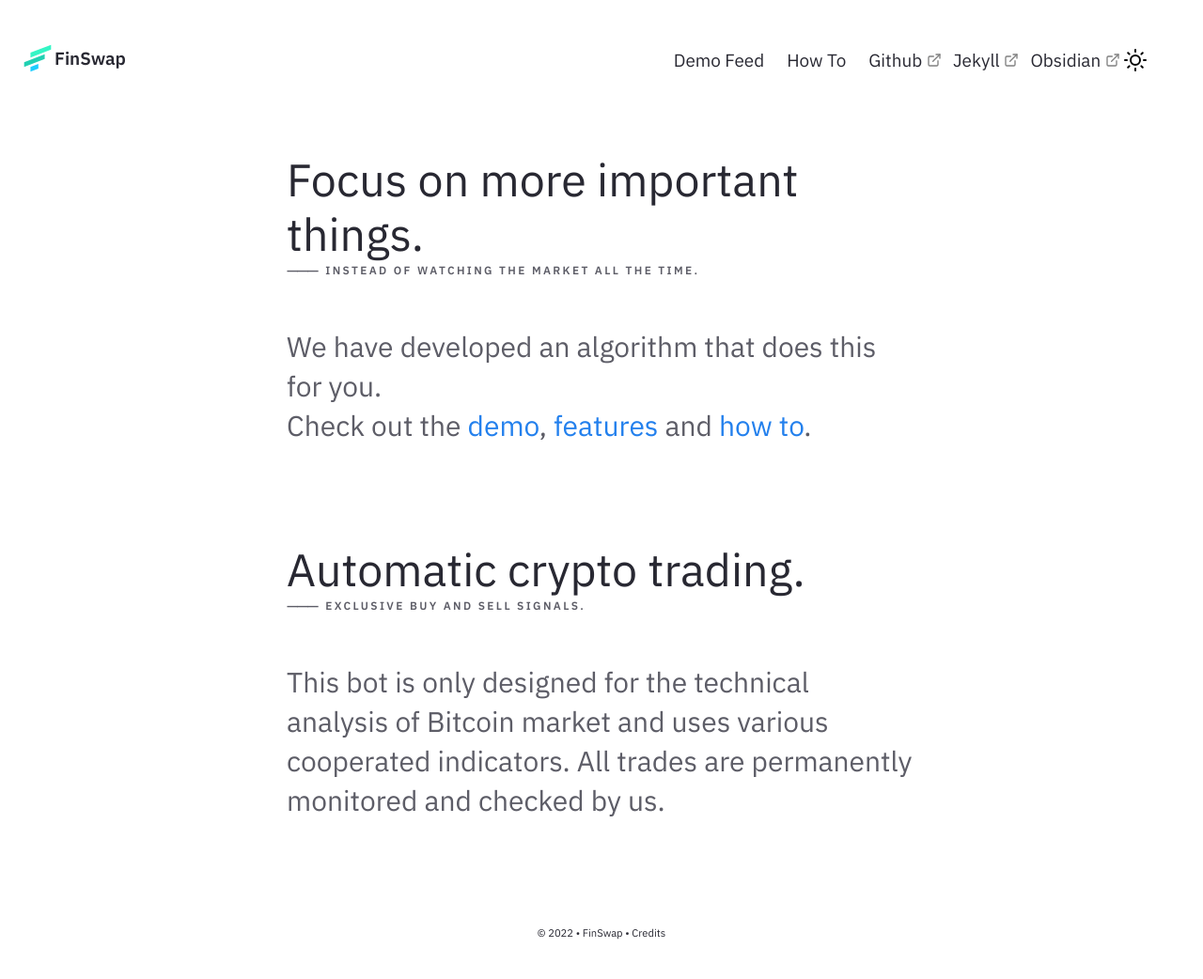
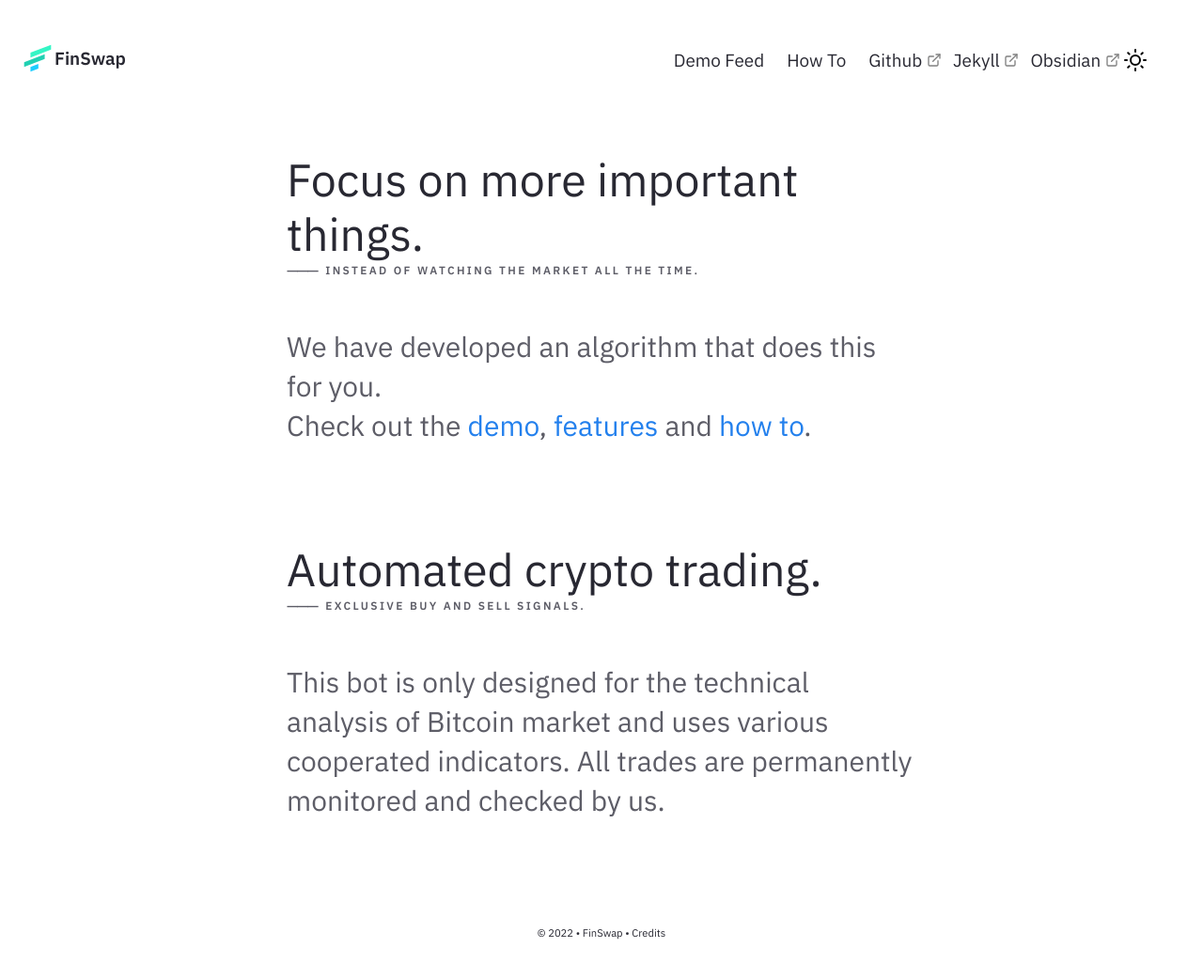
Before and after one commit to kevinroku/nroku.github.io, a Jekyll site: the page built from pages/index.md, in a window 1280 px wide. Shown: the whole page at 94% size. Built offline with Jekyll 4.4.1, drawn with Linux system fonts in a browser that asks for light colours.

Commit message:
Update Homepage.html

```diff
--- a/_includes/Homepage.html
+++ b/_includes/Homepage.html
@@ -8,7 +8,7 @@
     </div>
 </div>
 <div class="home-intro">
-    <div class="jumbo">Automatic crypto trading. </div>
+    <div class="jumbo">Automated crypto trading. </div>
     <h5 class="meta-title">⸻ Exclusive buy and sell signals.</h5>
     <div class="home-sub-text"> <h3>
         This bot is only designed for the technical analysis of Bitcoin market and uses various cooperated indicators.
```
